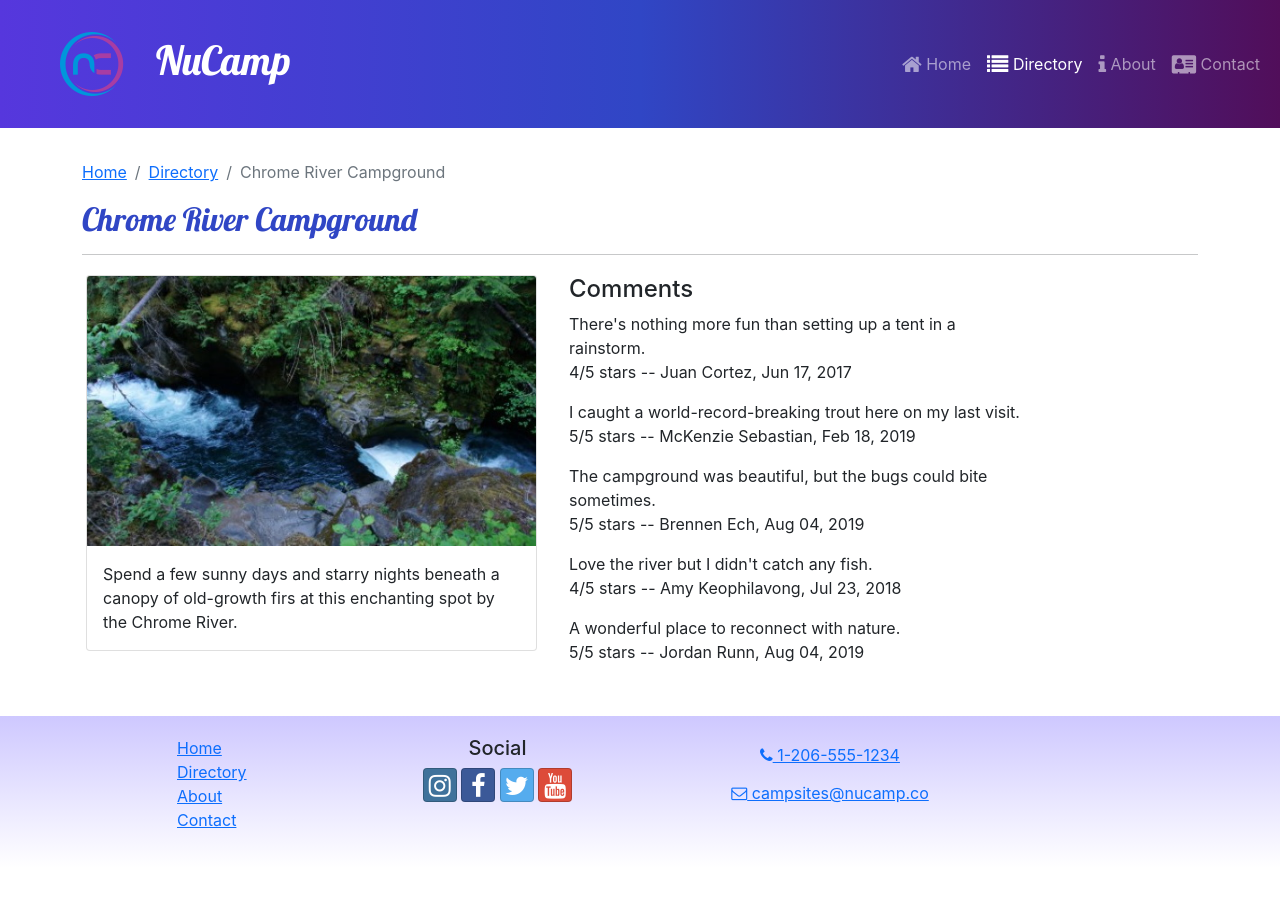
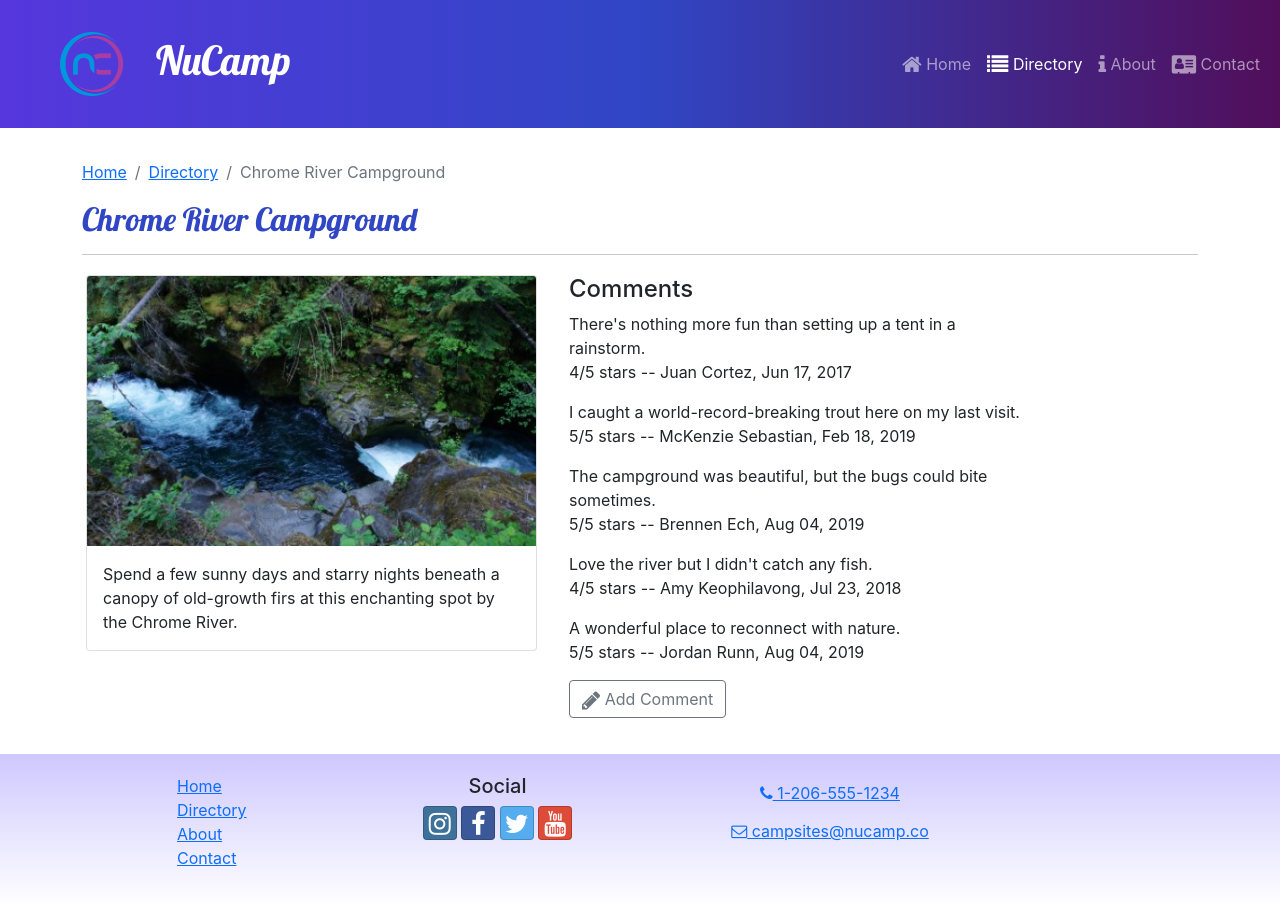
Before and after one commit to Braseff/Nucamp-React-Site, a React (Create React App) app: page /directory/1 in a window 1280 px wide. Before the commit the page ends 868 px from the top, so only its background shows below. Built offline with nearby package versions, Linux system fonts and the light colour scheme.

Commit message:
Workshop 3 Task 1

```diff
--- /dev/null
+++ b/src/features/counter/comments/CommentForm.js
@@ -0,0 +1,21 @@
+import { useState } from "react";
+import { Button, Modal, ModalHeader, ModalBody } from 'reactstrap';
+
+const CommentForm = ({campsiteId}) => {
+    const [modalOpen, setModalOpen] = useState(false)
+
+    return (
+        <>
+            <Button outline onClick={() => setModalOpen(true)}>
+                <i className='fa fa-pencil fa-lg' /> Add Comment
+            </Button>
+            <Modal isOpen={modalOpen}>
+                <ModalHeader toggle={() => setModalOpen(false)}>Add Comment</ModalHeader>
+                <ModalBody>campsite: {campsiteId}</ModalBody>
+            </Modal>
+        </>
+    )
+}
+
+
+export default CommentForm;
--- a/src/features/counter/comments/CommentsList.js
+++ b/src/features/counter/comments/CommentsList.js
@@ -1,6 +1,7 @@
 import { Col } from 'reactstrap';
 import Comment from './Comment';
 import { selectCommentsByCampsiteId } from './commentsSlice';
+import CommentForm from './CommentForm';
 
 const CommentsList = ({campsiteId}) => {
     const comments = selectCommentsByCampsiteId(campsiteId);
@@ -13,6 +14,7 @@
                     return <Comment key={comment.id} comment={comment} />;
 
                 })}
+                <CommentForm campsiteId={campsiteId} ></CommentForm>
             </Col>
         );
     }
```
